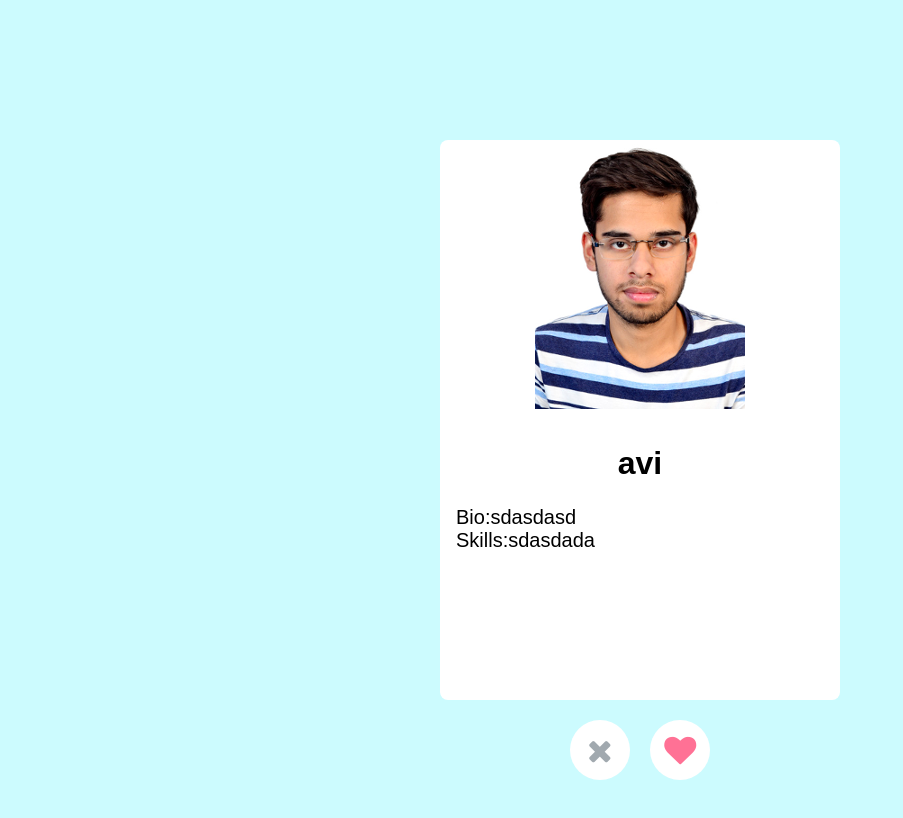
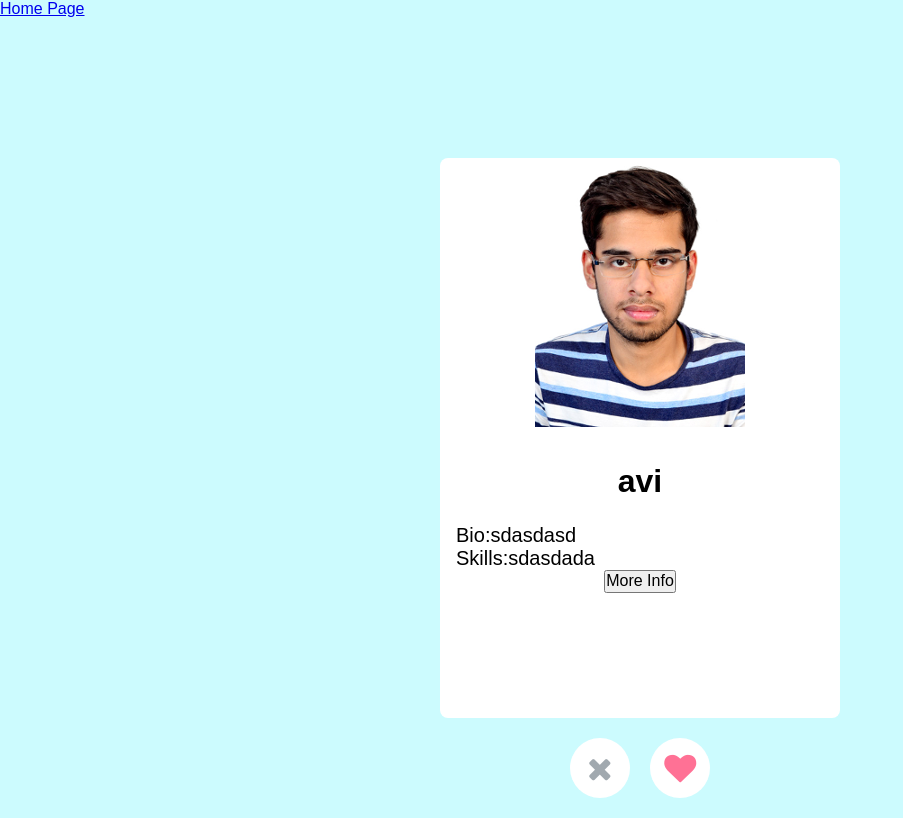
Before and after one commit to stutisehgal/NASA-Ally, a Django app: page /sitepages/cardview/ in a window 1280 px wide. Shown: the whole page, without its empty margins (0-903 px from the left). Before the commit the page ends 780 px from the top, so only its background shows below. Run offline with Django 3.2, Linux system fonts and the light colour scheme; data comes from the database, SQL or seed files in the repository; both versions use the stored data as it was before the commit; parts of the project's set-up code (start-up, migrations or seed data) failed here and were passed over; some libraries are stand-ins or nearby versions.

Commit message:
updated a lot

```diff
--- a/NASAAPPS/projectsite/sitepages/models.py
+++ b/NASAAPPS/projectsite/sitepages/models.py
@@ -5,6 +5,7 @@ from django.utils.html import escape, mark_safe
 from django.contrib.auth import get_user_model
 from django.db.models.signals import post_save
 from django.dispatch import receiver
+from django_resized import ResizedImageField
 
 
 class User(AbstractUser):
@@ -18,12 +19,11 @@ class Individual(models.Model):
     first_name = models.CharField(max_length=100)
     last_name = models.CharField(max_length=100)
     bio = models.TextField()
-    image = models.ImageField(upload_to='images/')
+    image = ResizedImageField(size=[500, 300], upload_to='images/', blank=True, null=True,quality=100)
     link = models.TextField()
     skills = models.TextField()
     education = models.TextField()
     work_exp = models.CharField(max_length=200)
-    is_filled = models.BooleanField(default=False)
 
     class Meta:
         db_table = 'Individual'
--- a/NASAAPPS/projectsite/sitepages/templates/sitepages/profilecard.html
+++ b/NASAAPPS/projectsite/sitepages/templates/sitepages/profilecard.html
@@ -2,6 +2,7 @@
 {% load static %}
 
 <html lang="en">
+
   <head>
     <meta charset="UTF-8" />
     <meta name="apple-mobile-web-app-title" />
@@ -31,6 +32,9 @@
   </head>
 
   <body translate="no" >
+    <nav class="navbar  mynav" role="navigation" id="navbar">
+      <a class="navbar-brand mynav" href="{% url 'home' %}">Home Page</a>
+    </nav>
     <form action="" method="post">
       <div class="tinder">
         <div class="tinder--status">
@@ -38,16 +42,18 @@
           <i class="fa fa-heart"></i>
         </div>
 
-        {% csrf_token %}
-        {% for card in all_cards %}
-          <div class="tinder--cards">
+        <div class="tinder--cards">
+          {% csrf_token %}
+          {% for card in all_cards %}
             <div class="tinder--card">
-              <img src="{{card.image}}" />
+              <img src="{{card.image.url}}" />
               <h3>{{ card.first_name }}</h3>
               <p style="text-align: left">Bio:{{card.bio}}</br>Skills:{{card.skills}}</p>
+              <button formaction="{% url 'sitepages:completeinfo' card.user_id %}" type="submit">More Info</button>
             </div>
-          </div>
-        {% endfor %}
+          {% endfor %}
+        </div>
+
         <div class="tinder--buttons">
           <button id="nope"><i class="fa fa-remove"></i></button>
           <button id="love"><i class="fa fa-heart"></i></button>
--- a/NASAAPPS/projectsite/sitepages/urls.py
+++ b/NASAAPPS/projectsite/sitepages/urls.py
@@ -1,4 +1,5 @@
 from django.conf.urls import url
+from django.urls import path
 from django.contrib.auth import views as auth_views
 #this file already takes care of login and logout views.
 from . import views
@@ -15,6 +16,7 @@ urlpatterns = [
         url(r"personalinfocard/$",views.save,name='cardinfoform'),
         url(r"personalinfovalid/$",views.personalinfovalid,name='cardinfovalid'),
         url(r"cardview/$",views.ViewCards,name='viewcards'),
+        path("cardcompleteinfo/<card_id>",views.ShowMoreInfo,name='completeinfo'),
     ]
 #After making this we need to connect our sitepages to the full project using views and url.
 #We will add it the main urls.py
--- a/NASAAPPS/projectsite/sitepages/views.py
+++ b/NASAAPPS/projectsite/sitepages/views.py
@@ -43,10 +43,8 @@ def save(request):
         obj = CardInfoForm(request.POST,request.FILES)
         try:
             if obj.is_valid():
-
                 form = obj.save(commit=False)
                 form.user = User.objects.get(id=request.user.id)
-                form.is_filled = True
                 form.save()
                 return render(request,'sitepages/valid.html')
         except:
@@ -70,3 +68,7 @@ def AllyAssessPage(request):
 def ViewCards(request):
     all_info = Individual.objects.all()
     return render(request,'sitepages/profilecard.html',{'all_cards':all_info})
+
+def ShowMoreInfo(request,card_id):
+    specific_info = Individual.objects.get(pk=card_id)
+    return render(request,'sitepages/showcardinfo.html',{'info':specific_info})
```
Also changed, not shown: NASAAPPS/projectsite/sitepages/templates/sitepages/showcardinfo.html (added, +9 -0 lines), NASAAPPS/projectsite/db.sqlite3, NASAAPPS/projectsite/sitepages/migrations/0003_auto_20201004_0500.py (added).
